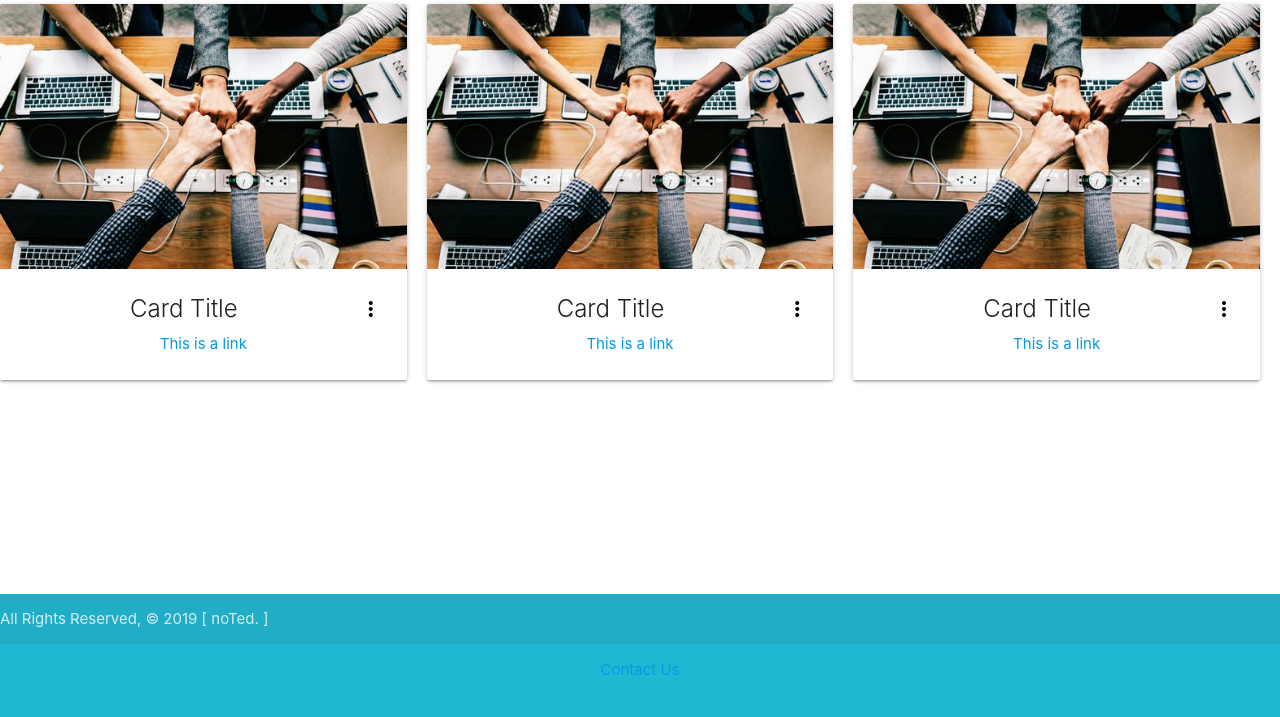
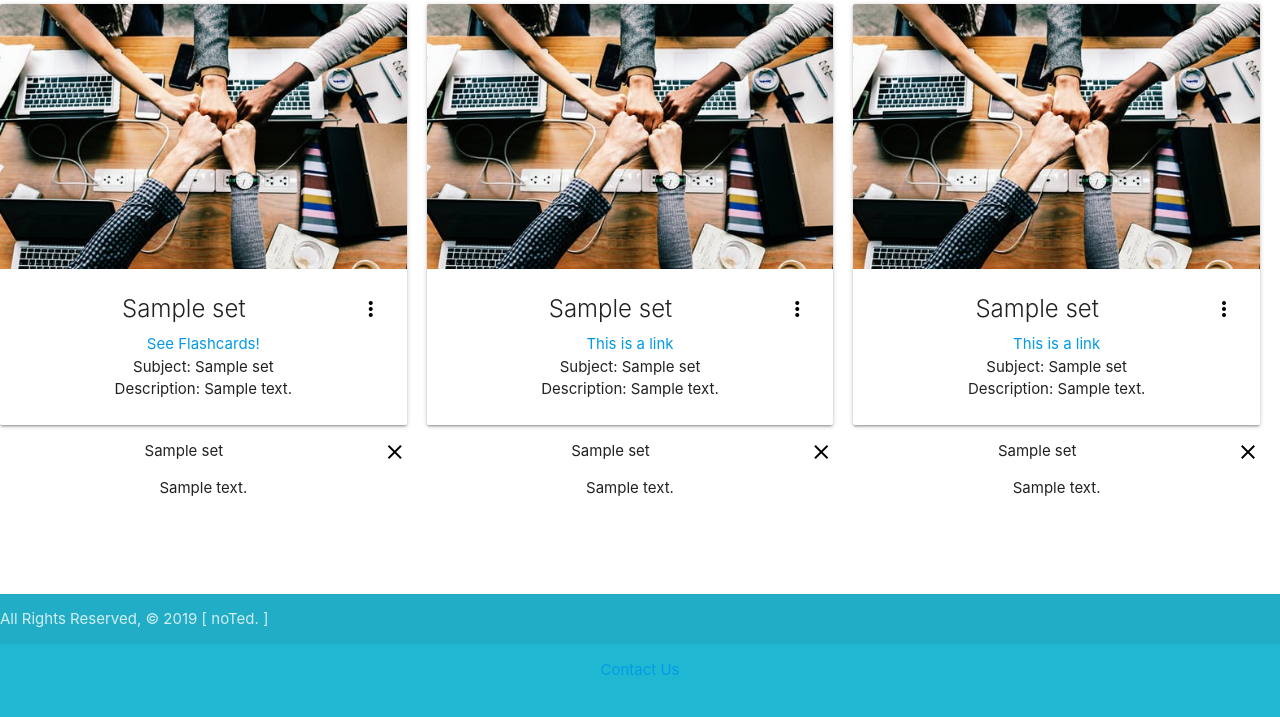
Before and after one commit to ursulacj/noted, a Django app: template main_app/templates/home.html in a window 1280 px wide. Shown: the part 922-1639 px from the top of the page. Run offline with Django 3.2, Linux system fonts and the light colour scheme; tables that the repository leaves empty hold one stand-in row (values such as "Sample post"); the template is opened without the code that fills it: values that come from a table or form of the project are taken from there, most other values are stand-ins (such as "Sample title", 1, 10 or a date in 2020); some libraries are stand-ins or nearby versions.

Commit message:
Updates feature decks to reference objects in view

```diff
--- a/main_app/templates/home.html
+++ b/main_app/templates/home.html
@@ -10,39 +10,37 @@
 <!-- featureWrapper wraps around the featured sets section  -->
 <div class="featureWrapper">
     <div class="featureText">Featured Sets</div>
-
     <div class="featureDeck1">
-                <div class="card">
-
-                        <div class="card-image waves-effect waves-block waves-light">
-                            <img class="activator" src="/static/images/test.jpeg">
-                        </div>
-                        <div class="card-content">
-                            <span class="card-title activator grey-text text-darken-4">Card Title<i class="material-icons right">more_vert</i></span>
-                            <p><a href="#">This is a link</a></p>
-                        </div>
-                        <div class="card-reveal">
-                            <span class="card-title grey-text text-darken-4">Card Title<i class="material-icons right">close</i></span>
-                            <p>Here is some more information about this product that is only revealed once clicked on.</p>
-                        </div>
-                </div>
-        </div>
-        <div class="featureDeck2">
-
         <div class="card">
             <div class="card-image waves-effect waves-block waves-light">
                 <img class="activator" src="/static/images/test.jpeg">
             </div>
             <div class="card-content">
-                            <span class="card-title activator grey-text text-darken-4">Card Title<i class="material-icons right">more_vert</i></span>
-                            <p><a href="#">This is a link</a></p>
+                <span class="card-title activator grey-text text-darken-4">{{ set1.name }}<i class="material-icons right">more_vert</i></span><p><a href="{% url 'show_set' set1.id %}">See Flashcards!</a></p>
+                <p>Subject: {{ set1.subject }}</p>
+                <p>Description: {{ set1.description }}</p>
+            </div>
         </div>
         <div class="card-reveal">
-                            <span class="card-title grey-text text-darken-4">Card Title<i class="material-icons right">close</i></span>
-                            <p>Here is some more information about this product that is only revealed once clicked on.</p>
+            <span class="card-title grey-text text-darken-4">{{ set1.name }}<i class="material-icons right">close</i></span>
+            <p>{{ set1.description }}</p>
         </div>
     </div>
-
+    <div class="featureDeck2">
+        <div class="card">
+                <div class="card-image waves-effect waves-block waves-light">
+                    <img class="activator" src="/static/images/test.jpeg">
+                </div>
+                <div class="card-content">
+                    <span class="card-title activator grey-text text-darken-4">{{ set2.name }}<i class="material-icons right">more_vert</i></span><p><a href="{% url 'show_set' set2.id %}">This is a link</a></p>
+                    <p>Subject: {{ set2.subject }}</p>
+                    <p>Description: {{ set2.description }}</p>
+                </div>
+            </div>
+            <div class="card-reveal">
+                <span class="card-title grey-text text-darken-4">{{ set2.name }}<i class="material-icons right">close</i></span>
+                <p>{{ set2.description }}</p>
+            </div>
     </div>
     <div class="featureDeck3">
         <div class="card">
@@ -50,16 +48,15 @@
                     <img class="activator" src="/static/images/test.jpeg">
                 </div>
                 <div class="card-content">
-                            <span class="card-title activator grey-text text-darken-4">Card Title<i class="material-icons right">more_vert</i></span>
-                            <p><a href="#">This is a link</a></p>
+                    <span class="card-title activator grey-text text-darken-4">{{ set3.name }}<i class="material-icons right">more_vert</i></span><p><a href="{% url 'show_set' set3.id %}">This is a link</a></p>
+                    <p>Subject: {{ set3.subject }}</p>
+                    <p>Description: {{ set3.description }}</p>
+                </div>
             </div>
             <div class="card-reveal">
-                            <span class="card-title grey-text text-darken-4">Card Title<i class="material-icons right">close</i></span>
-                            <p>Here is some more information about this product that is only revealed once clicked on.</p>
+                <span class="card-title grey-text text-darken-4">{{ set3.name }}<i class="material-icons right">close</i></span>
+                <p>{{ set3.description }}</p>
             </div>
-                </div>
-            </div>
-
     </div>
 </div>
 
```
Also changed, not shown: main_app/views.py (+0 -15 lines), main_app/migrations/0001_initial.py. Lines whose indentation alone changed are shown as unchanged.
